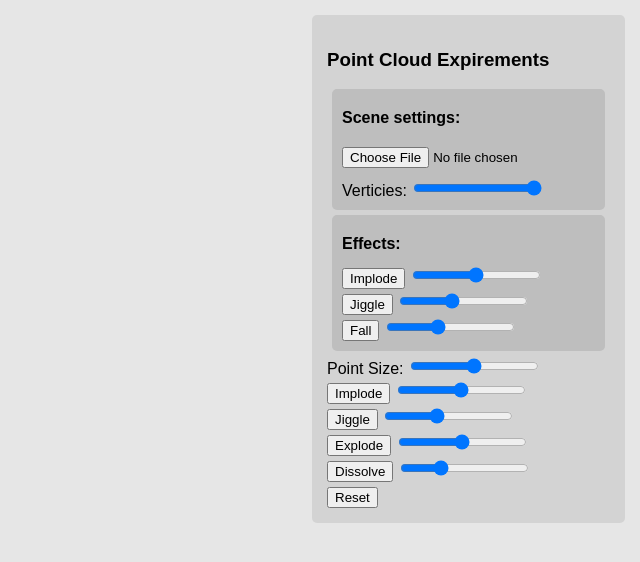
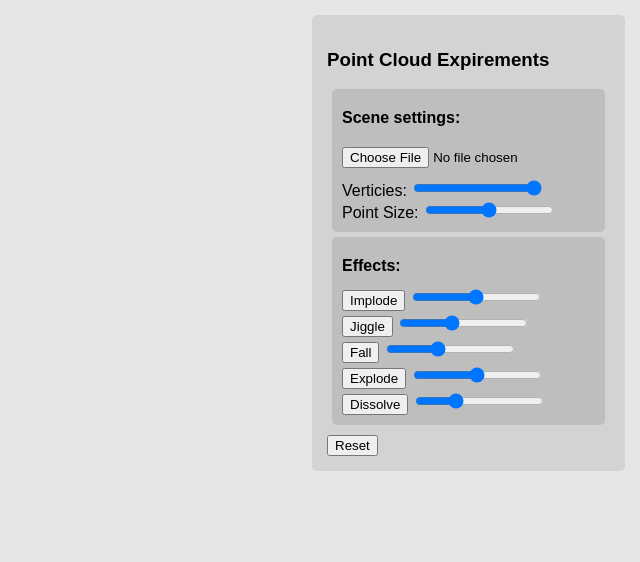
Before and after one commit to leoforney/PointCloudVR, a plain HTML site: page renderFromPLY/main.html in a window 1280 px wide. Shown: the whole page, without its empty margins (640-1280 px from the left). Drawn offline with nearby package versions, Linux system fonts and the light colour scheme.

Commit message:
Update renderFromPLY/main.html

```diff
--- a/renderFromPLY/main.html
+++ b/renderFromPLY/main.html
@@ -43,6 +43,7 @@
                 <input id="fileinput" type="file" style="margin-top: 10px; margin-bottom: 10px;"/><br/>
 
                 <span style="margin-top: 10px; margin-bottom: 10px;"><label>Verticies: </label><input type="range" min="1" max="100" value="100" id="verticesSlider"><br/></span>
+                <span><label>Point Size: </label><input type="range" min="0" max="10" value="5" id="pointSizeSlider" onchange="pointSize = this.value"><br/></span>
 
             </div>
 
@@ -62,27 +63,18 @@
                     <button id="fallButton" onclick="effects.fall = !effects.fall;">Fall</button>
                     <input type="range" min="1" max="100" value="40" id="fallSlider" onchange="effectsProperties.fall = this.value/4000">
                 </span><br/>
-            </div>
 
-            <span><label>Point Size: </label><input type="range" min="0" max="10" value="5" id="pointSizeSlider" onchange="pointSize = this.value"><br/></span>
-
-
-            <span>
-                <button id="implodeButton" onclick="effects.implode = !effects.implode;">Implode</button>
-                <input type="range" min="1" max="100" value="50" id="implodeSlider" onchange="effectsProperties.implode = this.value/2000">
-            </span><br/>
-            <span>
-                <button id="jiggleButton" onclick="effects.jiggle = !effects.jiggle;">Jiggle</button>
-                <input type="range" min="1" max="100" value="40" id="jiggleSlider" onchange="effectsProperties.jiggle = this.value/700">
-            </span><br/>
                 <span>
                     <button id="explodeButton" onclick="effects.explode = !effects.explode;">Explode</button>
                     <input type="range" min="1" max="100" value="50" id="explodeSlider" onchange="effectsProperties.explode = this.value/2000">
                 </span><br/>
+
                 <span>
                     <button id="dissolveButton" onclick="effects.dissolve = !effects.dissolve;">Dissolve</button>
                     <input type="range" min="1" max="100" value="30" id="dissolveSlider" onchange="effectsProperties.dissolve = this.value / 2">
                 </span><br/>
+            </div>
+
 
             <button id="resetButton" onclick="clearEffects()">Reset</button>
         </div>
```
Lines whose indentation alone changed are shown as unchanged.
